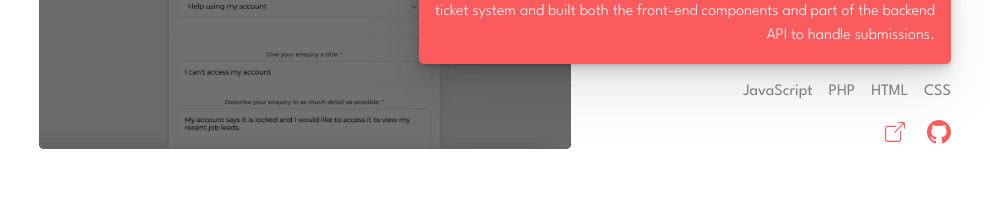
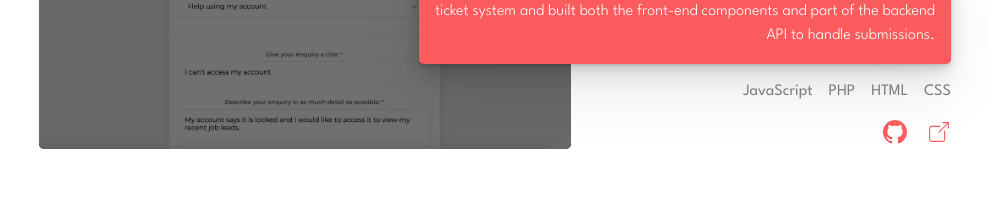
Before and after one commit to Keane54/portfolio-website, a Next.js app: page / in a window 1280 px wide. Shown: the part 1400-1610 px from the top of the page, without its empty margins (145-1135 px from the left). Built offline with nearby package versions, Linux system fonts and the light colour scheme.

Commit message:
Reorder support ticket project links

```diff
--- a/src/projects.js
+++ b/src/projects.js
@@ -8,13 +8,13 @@ export const projects = [
         technologies: ['JavaScript', 'PHP', 'HTML', 'CSS'],
         img: '/supportform.webp',
         links: {
+            github: {
+                widget: '/githubmark.svg',
+                url: 'https://github.com/Keane54/ticket-system'
+            },
             website: {
                 widget: '/external.svg',
                 url: 'https://support.bookabuilderuk.com/'
-            },
-            github: {
-                widget: '/githubmark.svg',
-                url: 'https://github.com/Keane54/ticket-system'
             }
         }
     },
```
